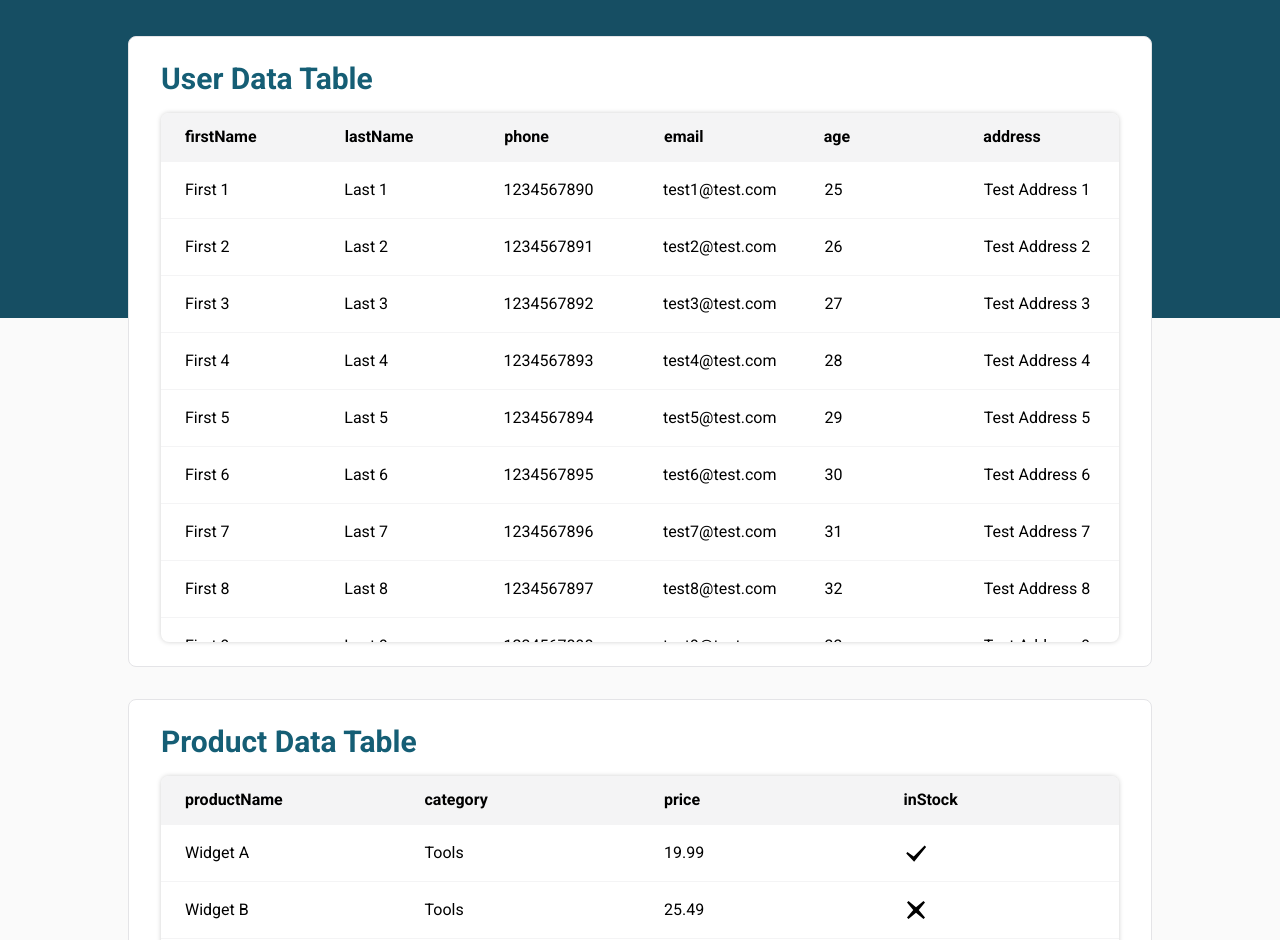
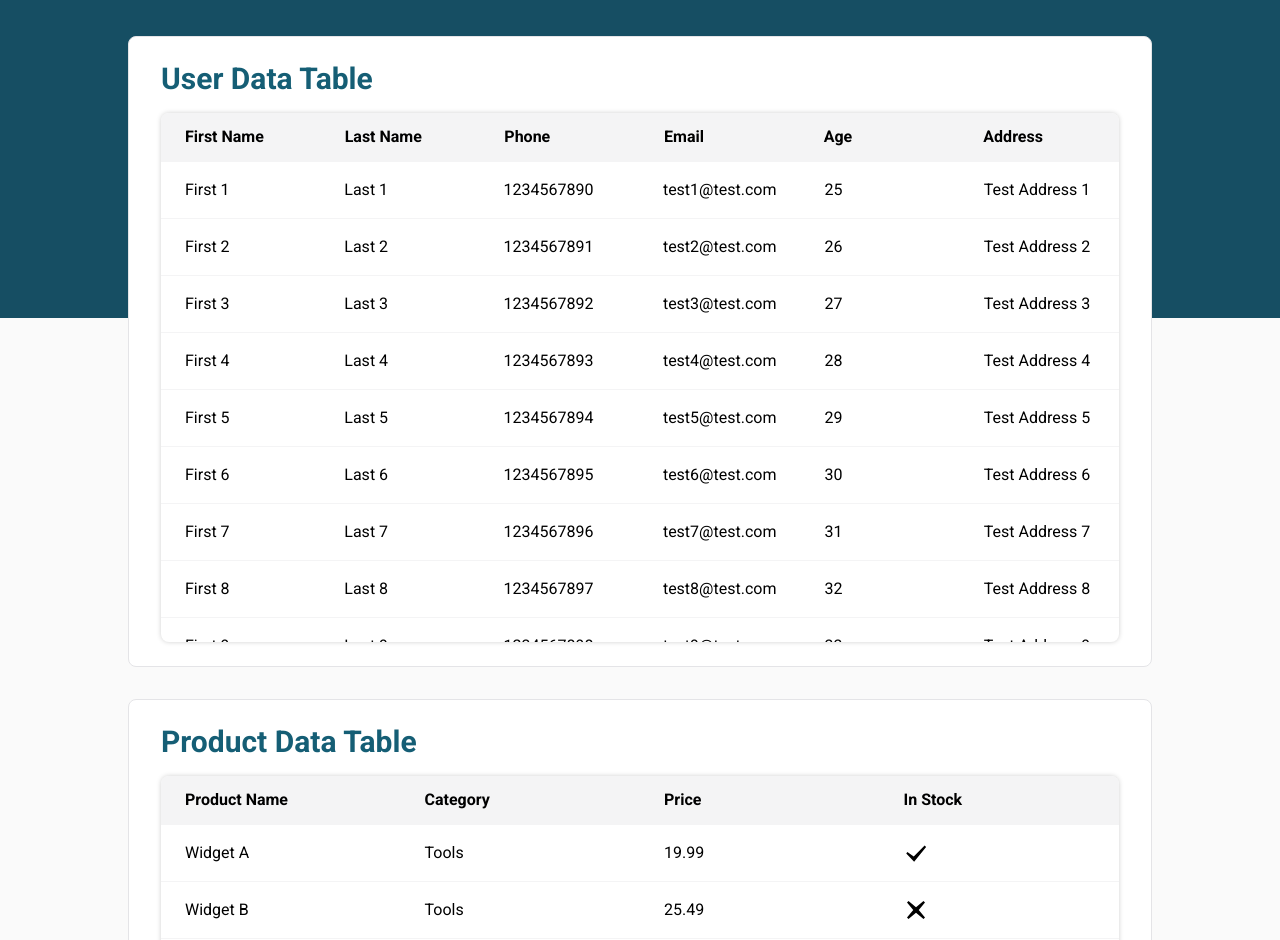
Before and after one commit to UnaizaZafar/Dynamic-React-Table-A-Feature-Rich-Reusable-Component, a Next.js app: page / in a window 1280 px wide. Shown: the part 132-1072 px from the top of the page. Built offline with nearby package versions, Linux system fonts and the light colour scheme.

Commit message:
refactor: added table header text via json + body data with matching key

```diff
--- a/app/components/UserTable.jsx
+++ b/app/components/UserTable.jsx
@@ -1,35 +1,35 @@
-const UserTable = ({ userData, tableHeading }) => {
+const UserTable = ({ userData, tableHeading, columns }) => {
   const data = Array.isArray(userData) ? userData : userData.data;
-  let tableHeader = [];
-  if (data) {
-    var obj = data[0];
-    for (var key in obj) {
-      tableHeader.push(key);
-    }
+  // console.log("data", data);
+
+  // To extract objects from `data` (an array of objects)
+  for (var keys in data) {
+    var dataObject = data[keys];
   }
-  console.log(`data`, { data });
+  // To extract keys from extracted objects of `data`
+  var dataKeys = Object.keys(dataObject);
+  console.log("datakeys", dataKeys);
+
   return (
     <div className="mx-auto w-full max-w-4/5 rounded-lg px-8 py-6 text-black bg-white border border-zinc-200">
       <h1 className="text-3xl text-cyan-800 font-bold  pb-4">{tableHeading}</h1>
       <table className="w-full  rounded-lg overflow-hidden shadow-custom-shadow flex flex-col">
         <thead className="border-b border-zinc-100 bg-zinc-100">
           <tr className="*:py-3 *:px-6 *:grow *:basis-0 w-full text-left flex">
-            {tableHeader.slice(1).map((value, id) => (
-              <th key={id}>{value}</th>
+            {columns.map((headers, id) => (
+              <th key={id}>{headers.label}</th>
             ))}
           </tr>
         </thead>
         <tbody className="overflow-auto w-full h-full max-h-60vh">
-          {data.map((value, id) => (
+          {data.map((obj, id) => (
             <tr
               key={id}
               className="flex *:py-4 *:px-6 *:grow *:basis-0 border-b border-zinc-100"
             >
-              {Object.values(value)
-                .slice(1)
-                .map((colData, index) => (
-                  <td key={index}>{colData}</td>
-                ))}
+              {columns.map((col, id) => (
+                <td key={id}>{obj[col.key]}</td>
+              ))}
             </tr>
           ))}
         </tbody>
--- a/app/page.js
+++ b/app/page.js
@@ -1,5 +1,13 @@
 import UserTable from "./components/UserTable";
 
+const userColumnsHeader = [
+  { label: "First Name", key: "firstName" },
+  { label: "Last Name", key: "lastName" },
+  { label: "Phone", key: "phone" },
+  { label: "Email", key: "email" },
+  { label: "Age", key: "age" },
+  { label: "Address", key: "address" },
+];
 const dummyUserData = {
   data: Array.from({ length: 32 }, (_, i) => ({
     id: i,
@@ -12,7 +20,12 @@ const dummyUserData = {
   })),
   total: 32,
 };
-
+const productColumnsHeader = [
+  { label: "Product Name", key: "productName" },
+  { label: "Category", key: "category" },
+  { label: "Price", key: "price" },
+  { label: "In Stock", key: "inStock" },
+];
 const dummyProductData = [
   {
     productId: 101,
@@ -194,10 +207,12 @@ export default function Home() {
           <UserTable
             userData={dummyUserData}
             tableHeading={"User Data Table"}
+            columns={userColumnsHeader}
           />
           <UserTable
             userData={dummyProductData}
             tableHeading={"Product Data Table"}
+            columns={productColumnsHeader}
           />
         </div>
       </div>
```
